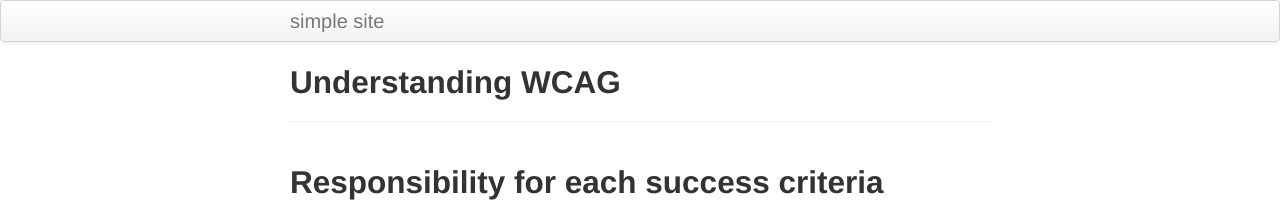
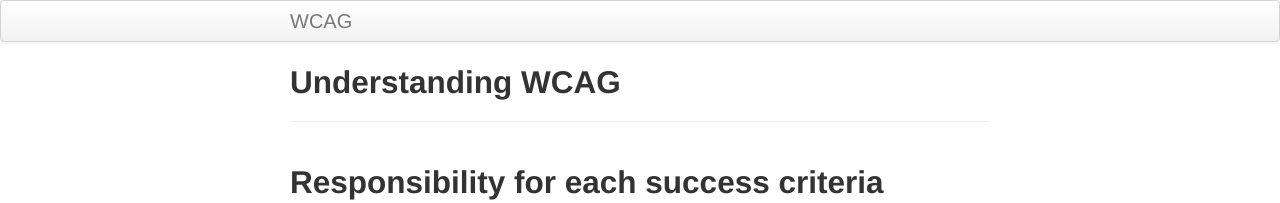
Before and after one commit to aduggin/simple_site, a Jekyll site: the page built from index.md, in a window 1280 px wide and 900 px high. Shown: the top 203 px of the window. Built offline with Jekyll 4.4.1, drawn with Linux system fonts in a browser that asks for light colours.

Commit message:
fix paths

```diff
--- a/_config.yml
+++ b/_config.yml
@@ -8,7 +8,7 @@ highlighter: rouge
 # Themes are encouraged to use these universal variables
 # so be sure to set them if your theme uses them.
 #
-title : simple site
+title : WCAG
 author :
   name : Alistair Duggin
   email : nil
@@ -17,7 +17,7 @@ author :
   feedburner : nil
 
 # NOTE: If replacing this next line with your own URL, you likely want "https://" not "http://"
-production_url : https://aduggin.github.io/simple_site
+production_url : https://aduggin.github.io/wcag
 
 # Tell Github to use the kramdown markdown interpreter
 # (see https://help.github.com/articles/migrating-your-pages-site-from-maruku)
@@ -52,7 +52,7 @@ JB :
   #     This means always setting the protocol (http|https) or prefixing with "/"
   #
   # NOTE: If replacing this next line with your own URL, you likely want "https://" not "http://"
-  BASE_PATH : https://aduggin.github.io/simple_site
+  BASE_PATH : https://aduggin.github.io/wcag
 
   # By default, the asset_path is automatically defined relative to BASE_PATH plus the enabled theme.
   # ex: [BASE_PATH]/assets/themes/[THEME-NAME]
@@ -62,7 +62,7 @@ JB :
   #   http://s3.amazonaws.com/yoursite/themes/watermelon
   #   /assets
   #
-  ASSET_PATH : https://aduggin.github.io/simple_site/assets/themes/twitter
+  ASSET_PATH : https://aduggin.github.io/wcag/assets/themes/twitter
 
   # These paths are to the main pages Jekyll-Bootstrap ships with.
   # Some JB helpers refer to these paths; change them here if needed.
```
